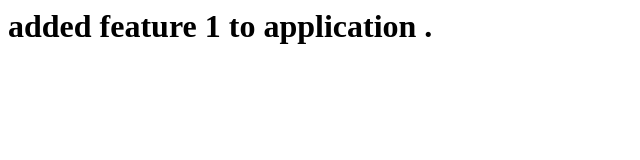
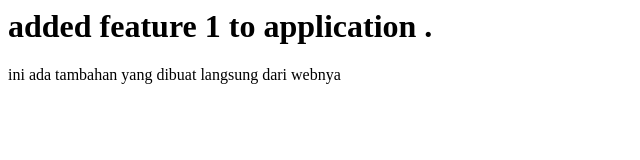
Before and after one commit to cyrusrico/gitrepo, a plain HTML site: page index.html in a window 1280 px wide. Shown: the whole page, without its empty margins (0-640 px from the left). Drawn offline with Linux system fonts and the light colour scheme.

Commit message:
Update index.html
tambahan <p>

```diff
--- a/index.html
+++ b/index.html
@@ -1 +1,2 @@
 <h1>added feature 1 to application .</h1>
+<p>ini ada tambahan yang dibuat langsung dari webnya</p>
```
